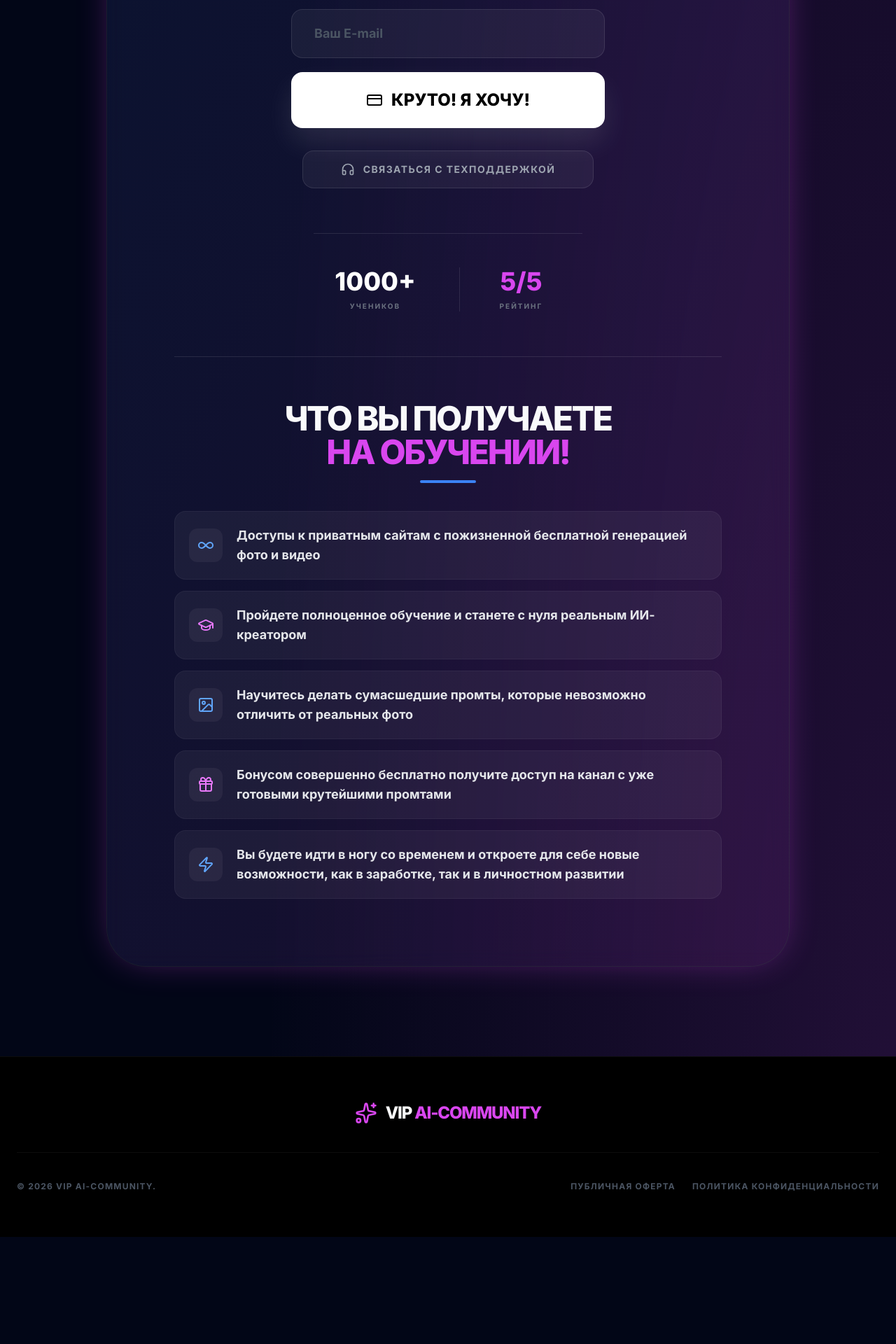
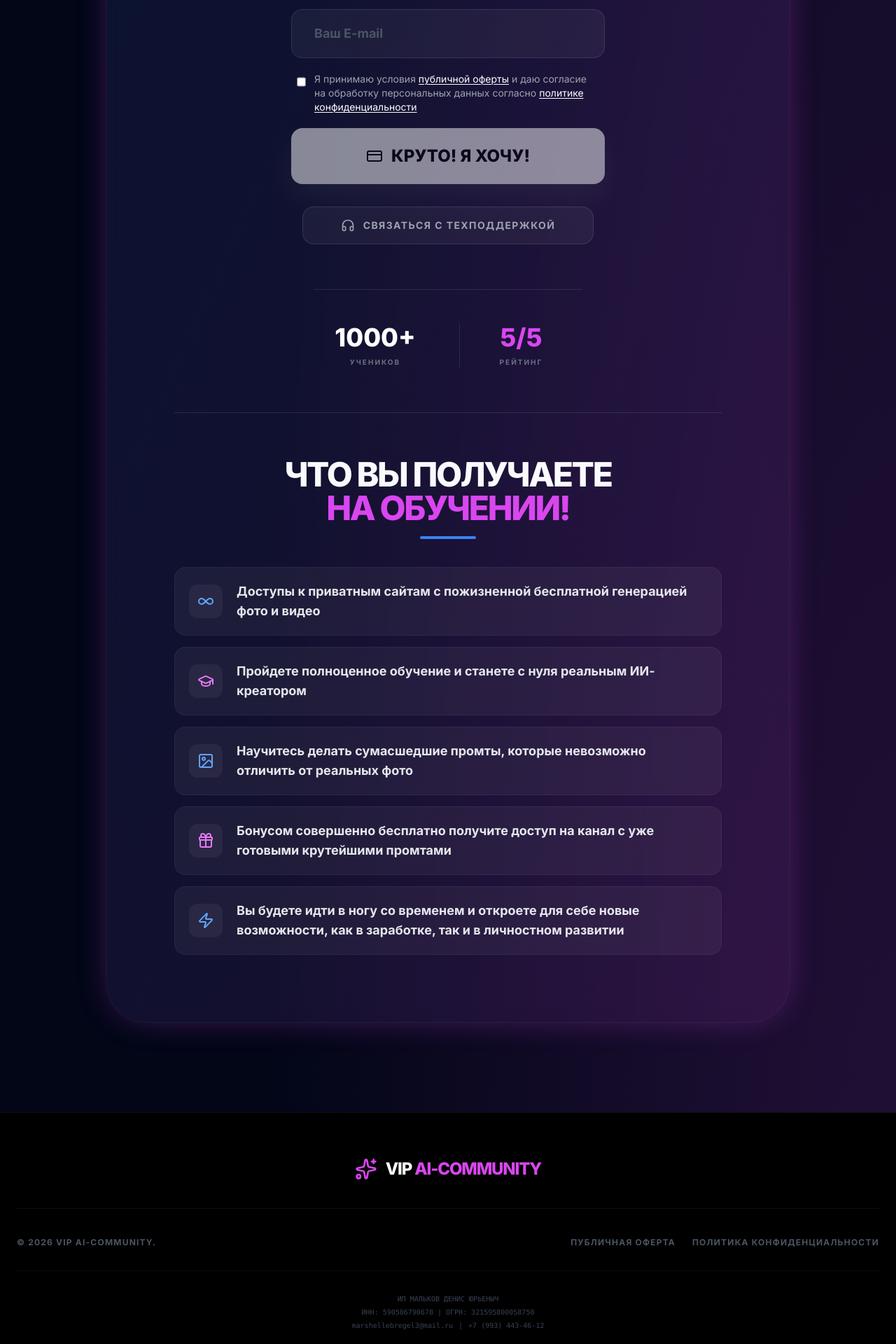
Before and after one commit to Dden59/vip-ai-sale, a React (Vite) app: page / in a window 1280 px wide. Shown: the part 5320-7240 px from the top of the page at 70% size. Before the commit the page ends 7087 px from the top, so only its background shows below. Built offline with nearby package versions, Linux system fonts and the light colour scheme.

Commit message:
Add checkbox agreement and footer legal info

```diff
--- a/Home.tsx
+++ b/Home.tsx
@@ -8,6 +8,7 @@ const Home: React.FC = () => {
   const [isScrolled, setIsScrolled] = useState(false);
   const [isLoading, setIsLoading] = useState(false);
   const [showSuccess, setShowSuccess] = useState(false);
+  const [isAgreed, setIsAgreed] = useState(false);
   const [formData, setFormData] = useState({ name: '', email: '' });
 
   useEffect(() => {
@@ -25,6 +26,10 @@ const Home: React.FC = () => {
 
   const handlePayment = async (e: React.FormEvent) => {
     e.preventDefault();
+    if (!isAgreed) {
+      alert('Пожалуйста, подтвердите согласие с офертой и политикой конфиденциальности');
+      return;
+    }
     if (!formData.name || !formData.email) {
       alert('Пожалуйста, заполните все поля');
       return;
@@ -254,7 +259,22 @@ const Home: React.FC = () => {
                <div className="relative">
                  <input type="email" required placeholder="Ваш E-mail" value={formData.email} onChange={(e) => setFormData({...formData, email: e.target.value})} className="w-full bg-white/5 border border-white/10 rounded-2xl px-8 py-5 outline-none focus:ring-2 focus:ring-fuchsia-500 transition-all text-lg font-bold text-white placeholder:text-gray-600" />
                </div>
-               <button disabled={isLoading} type="submit" className="w-full bg-white text-black py-6 rounded-2xl font-black text-2xl hover:bg-gradient-to-r hover:from-blue-600 hover:to-fuchsia-600 hover:text-white transition-all shadow-[0_20px_40px_rgba(255,255,255,0.1)] active:scale-95 flex items-center justify-center gap-3 group disabled:opacity-70 disabled:cursor-not-allowed">
+
+               {/* ЧЕКБОКС СОГЛАСИЯ */}
+               <div className="flex items-start gap-3 text-left px-2">
+                 <input
+                   type="checkbox"
+                   id="agreement"
+                   checked={isAgreed}
+                   onChange={(e) => setIsAgreed(e.target.checked)}
+                   className="mt-1 w-5 h-5 accent-fuchsia-500 bg-white/5 border-white/10 rounded cursor-pointer"
+                 />
+                 <label htmlFor="agreement" className="text-xs md:text-sm text-gray-400 leading-tight cursor-pointer select-none">
+                   Я принимаю условия <Link to="/offer" className="text-white hover:text-fuchsia-500 underline decoration-1 underline-offset-2 transition-colors">публичной оферты</Link> и даю согласие на обработку персональных данных согласно <Link to="/privacy" className="text-white hover:text-fuchsia-500 underline decoration-1 underline-offset-2 transition-colors">политике конфиденциальности</Link>
+                 </label>
+               </div>
+
+               <button disabled={isLoading || !isAgreed} type="submit" className="w-full bg-white text-black py-6 rounded-2xl font-black text-2xl hover:bg-gradient-to-r hover:from-blue-600 hover:to-fuchsia-600 hover:text-white transition-all shadow-[0_20px_40px_rgba(255,255,255,0.1)] active:scale-95 flex items-center justify-center gap-3 group disabled:opacity-50 disabled:cursor-not-allowed disabled:grayscale">
                  {isLoading ? ( <Loader2 className="w-8 h-8 animate-spin" /> ) : ( <> <CreditCard className="w-6 h-6 group-hover:rotate-12 transition-transform" /> КРУТО! Я ХОЧУ! </> )}
                </button>
             </form>
@@ -308,6 +328,17 @@ const Home: React.FC = () => {
                 <Link to="/privacy" className="hover:text-blue-500 transition-colors">Политика конфиденциальности</Link>
              </div>
           </div>
+
+          {/* ЮРИДИЧЕСКАЯ ИНФОРМАЦИЯ */}
+          <div className="mt-8 pt-8 border-t border-white/5 text-[10px] text-gray-700 font-mono space-y-1">
+             <p>ИП МАЛЬКОВ ДЕНИС ЮРЬЕНЫЧ</p>
+             <p>ИНН: 590586790678 | ОГРН: 321595800058750</p>
+             <p>
+               <a href="mailto:marshellebregel3@mail.ru" className="hover:text-gray-500 transition-colors">marshellebregel3@mail.ru</a>
+               <span className="mx-2">|</span>
+               <a href="tel:+79934434612" className="hover:text-gray-500 transition-colors">+7 (993) 443-46-12</a>
+             </p>
+          </div>
         </div>
       </footer>
     </div>
```
